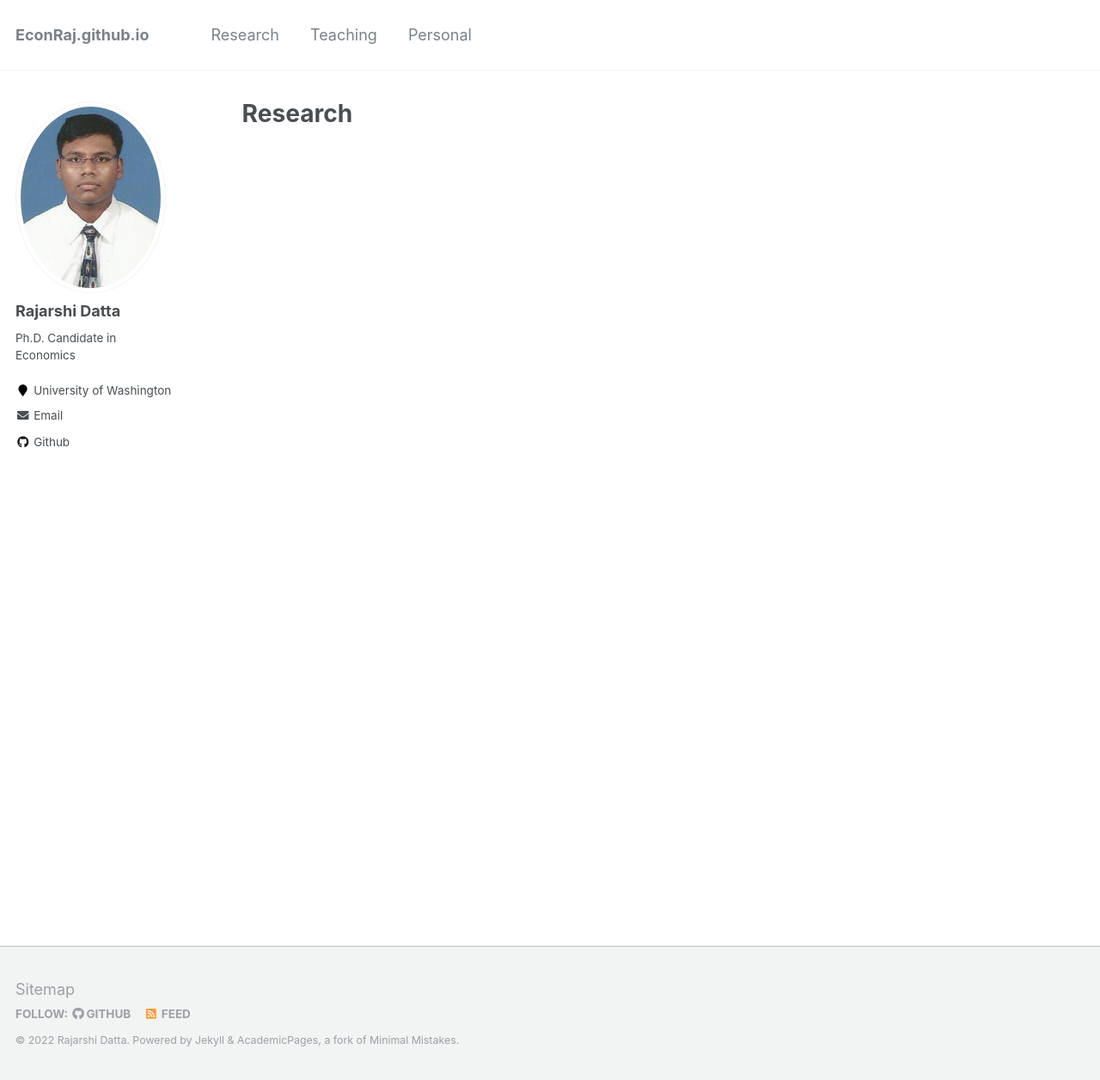
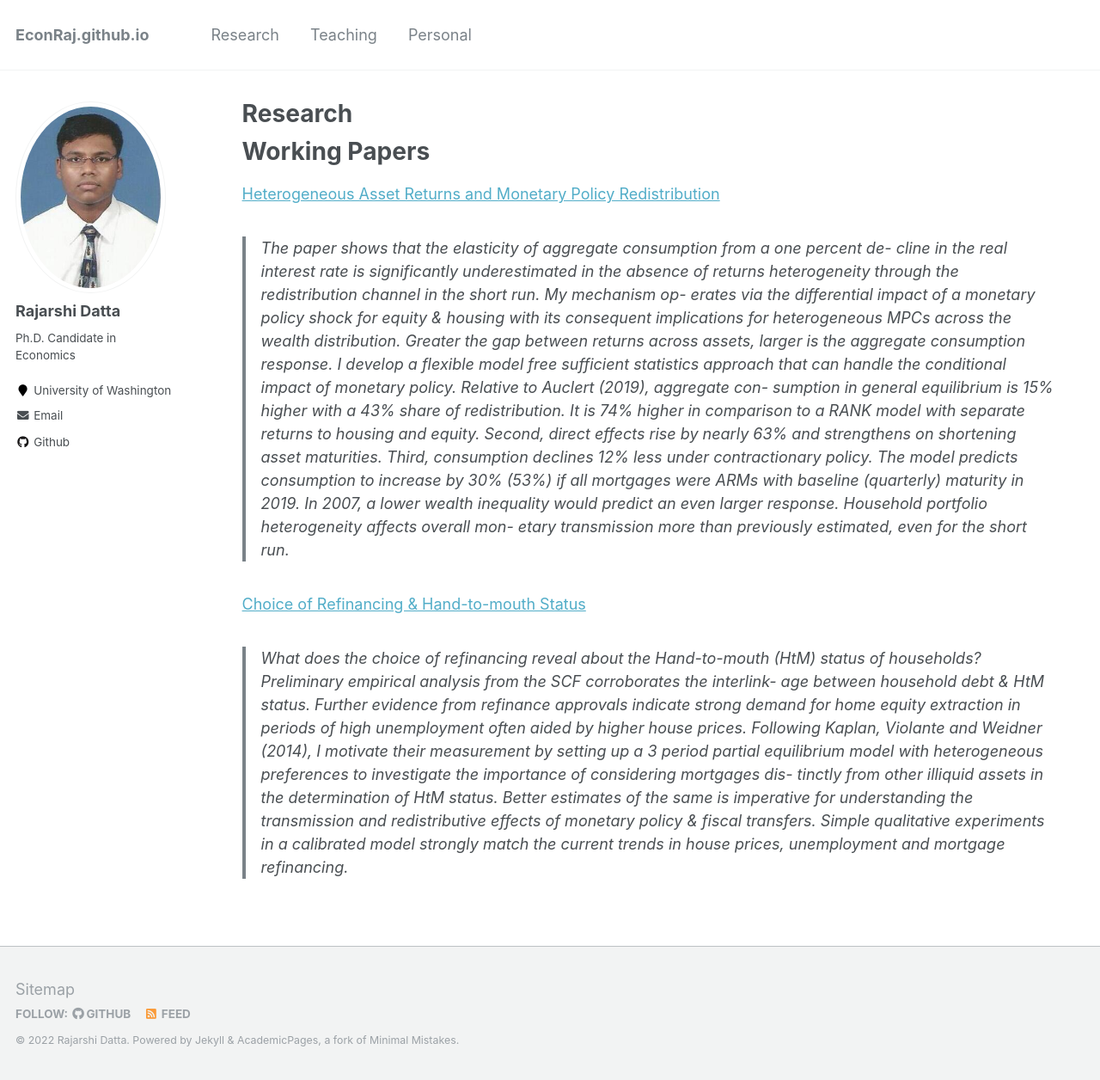
Before and after one commit to Reina-Kawai/Reina-Kawai.github.io, a Jekyll site: the page built from _pages/research.md, in a window 1280 px wide and 1256 px high. Shown: the whole window at 86% size. Built offline with Jekyll 4.4.1, drawn with Linux system fonts in a browser that asks for light colours.

Commit message:
Update research.md

```diff
--- a/_pages/research.md
+++ b/_pages/research.md
@@ -4,6 +4,42 @@ title: "Research"
 permalink: /research/
 author_profile: true
 ---
+
+Working Papers
+===
+
+[Heterogeneous Asset Returns and Monetary Policy Redistribution](https://rdatta2-code.github.io/files/)
+> The paper shows that the elasticity of aggregate consumption from a one percent de-
+cline in the real interest rate is significantly underestimated in the absence of returns
+heterogeneity through the redistribution channel in the short run. My mechanism op-
+erates via the differential impact of a monetary policy shock for equity & housing with
+its consequent implications for heterogeneous MPCs across the wealth distribution.
+Greater the gap between returns across assets, larger is the aggregate consumption
+response. I develop a flexible model free sufficient statistics approach that can handle
+the conditional impact of monetary policy. Relative to Auclert (2019), aggregate con-
+sumption in general equilibrium is 15% higher with a 43% share of redistribution. It
+is 74% higher in comparison to a RANK model with separate returns to housing and
+equity. Second, direct effects rise by nearly 63% and strengthens on shortening asset
+maturities. Third, consumption declines 12% less under contractionary policy. The
+model predicts consumption to increase by 30% (53%) if all mortgages were ARMs
+with baseline (quarterly) maturity in 2019. In 2007, a lower wealth inequality would
+predict an even larger response. Household portfolio heterogeneity affects overall mon-
+etary transmission more than previously estimated, even for the short run.
+
+[Choice of Refinancing & Hand-to-mouth Status](https://rdatta2-code.github.io/files/)
+> What does the choice of refinancing reveal about the Hand-to-mouth (HtM) status of
+households? Preliminary empirical analysis from the SCF corroborates the interlink-
+age between household debt & HtM status. Further evidence from refinance approvals
+indicate strong demand for home equity extraction in periods of high unemployment
+often aided by higher house prices. Following Kaplan, Violante and Weidner (2014), I
+motivate their measurement by setting up a 3 period partial equilibrium model with
+heterogeneous preferences to investigate the importance of considering mortgages dis-
+tinctly from other illiquid assets in the determination of HtM status. Better estimates
+of the same is imperative for understanding the transmission and redistributive effects
+of monetary policy & fiscal transfers. Simple qualitative experiments in a calibrated
+model strongly match the current trends in house prices, unemployment and mortgage
+refinancing.
+
 <!--
 <img src="https://Reina-Kawai.github.io/images/Website_research_part.jpg" width="600"> <br/>
 &emsp;&emsp;&emsp;&emsp;&emsp;&emsp;&emsp;&emsp;&emsp;&emsp;&emsp;&emsp; Conference in Rome, Italy, 2022-->
@@ -51,9 +80,9 @@ Publication as Research Assitant
 
 * [The accuracy of IMF crises nowcasts](https://www.sciencedirect.com/science/article/pii/S0169207021002132)
 (by Theo Eicher and Monica Gao Rollinson)<br/>
- **_Published in International Journal of Forecasting_** -->
+ **_Published in International Journal of Forecasting_**
 
-<!--Other Policy Paper:
+Other Policy Paper:
 ===
 * ["The State of Emerging Markets: A New Perspective on Clusters and Taxonomies."](https://www.imf.org/en/Publications/WP/Issues/2016/12/31/Emerging-Market-Heterogeneity-Insights-from-Cluster-and-Taxonomy-Analysis-43085), 2015, IMF Working Paper No. 15/155 *(with Zhang, Z.)*
 
```
Also changed, not shown: other parts of _pages/research.md (+2 -9 lines).
